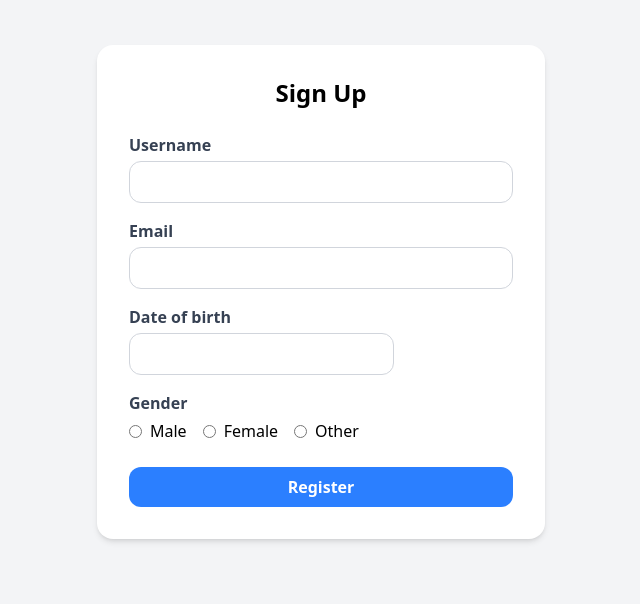
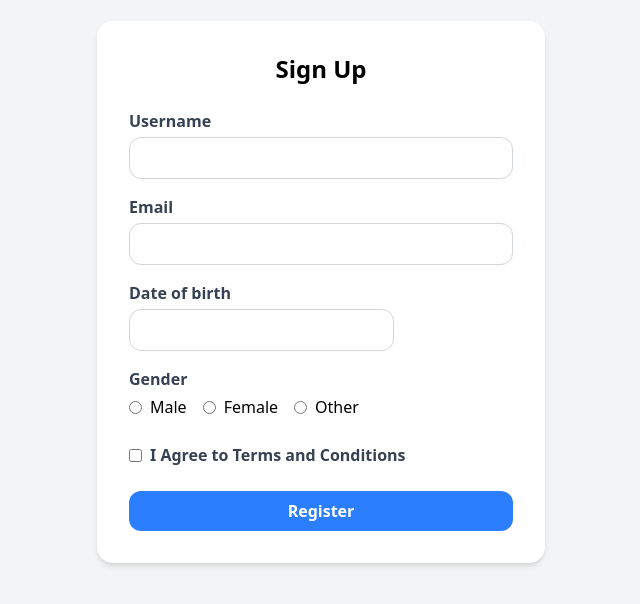
Before and after one commit to ashish-panicker/learn-react-beginer, a React (Vite) app: page / in a window 1280 px wide. Shown: the part 108-712 px from the top of the page, without its empty margins (319-959 px from the left). Built offline with nearby package versions, Linux system fonts and the light colour scheme.

Commit message:
Added the I Agree checbox

```diff
--- a/src/SignupForm.jsx
+++ b/src/SignupForm.jsx
@@ -5,7 +5,13 @@ import 'react-datepicker/dist/react-datepicker.css'
 
 export default function SignupForm() {
 	//init formState
-	const initFormState = { username: '', email: '', gender: '', dateOfBirth: '' }
+	const initFormState = {
+		username: '',
+		email: '',
+		gender: '',
+		dateOfBirth: '',
+		agreeToTerms: false,
+	}
 
 	// define your schema used for validation
 	const yupSchema = Yup.object({
@@ -20,6 +26,10 @@ export default function SignupForm() {
 			.nullable()
 			.max(new Date(), 'Date of birth cannot be in the future')
 			.required('Date of birth is mandatory'),
+		agreeToTerms: Yup.boolean().oneOf(
+			[true],
+			'Must agree to terms and conditions'
+		),
 	})
 
 	const formObject = useFormik({
@@ -160,10 +170,32 @@ export default function SignupForm() {
 					) : null}
 				</div>
 
+				{/*  Agree to terms */}
+				<div className='mb-6'>
+					<label
+						className='flex items-center justify-start gap-2 text-gray-700 font-semibold
+                        mb-1'>
+						<input
+							type='checkbox'
+							name='agreeToTerms'
+							checked={formObject.values.agreeToTerms}
+							onChange={formObject.handleChange}
+						/>
+						I Agree to Terms and Conditions
+					</label>
+					{formObject.touched.agreeToTerms && formObject.errors.agreeToTerms ? (
+						<div className='text-sm font-semibold text-red-500 py-1 mb-1'>
+							{formObject.errors.agreeToTerms}
+						</div>
+					) : null}
+				</div>
+
 				{/* Submit Button */}
 				<button
+					// disabled={!formObject.values.agreeToTerms}
 					type='submit'
-					className='w-full bg-blue-500 hover:bg-blue-600 text-white font-semibold py-2 px-4 rounded-xl transition duration-300'>
+					className='w-full bg-blue-500 hover:bg-blue-600 text-white font-semibold py-2
+                        px-4 rounded-xl transition duration-300 disabled:bg-blue-300'>
 					Register
 				</button>
 			</form>
```
